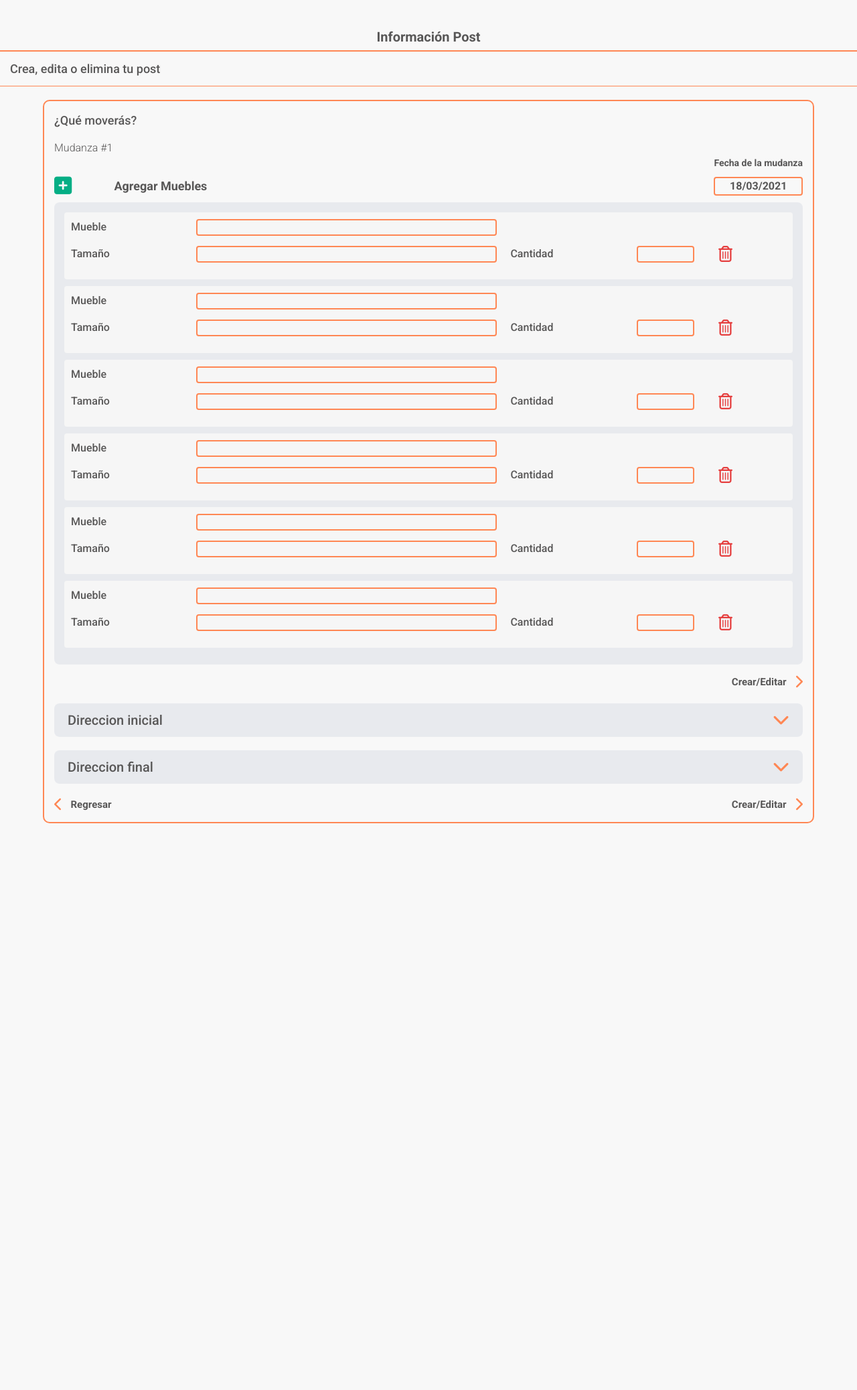
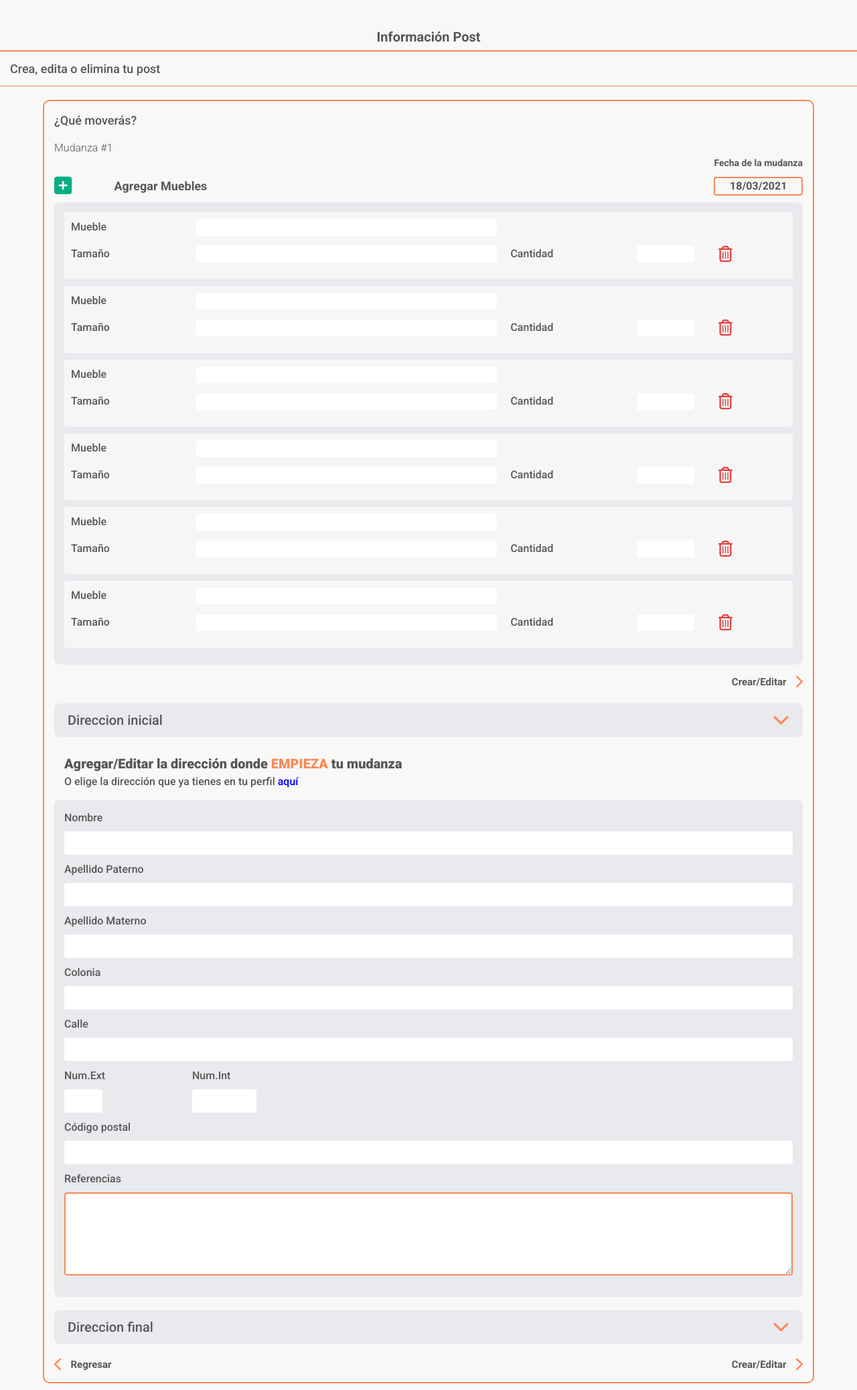
Before and after one commit to alepaez-dev/mudatec_proyecto, a Django app: page /usuario/perfil/post/ in a window 1280 px wide. Shown: the whole page at 67% size. Before the commit the page ends 1229 px from the top, so only its background shows below. Run offline with Django 3.2, Linux system fonts and the light colour scheme; some libraries are stand-ins or nearby versions.

Commit message:
quitando borders

```diff
--- a/mudatec/static/css/_usuario_perfil_post.scss
+++ b/mudatec/static/css/_usuario_perfil_post.scss
@@ -67,6 +67,7 @@
         margin-bottom: 10px;
         border-radius: 4px;
         padding: 10px;
+        background-color: $single-post-background-color;
         .item{
           width: 60%;
           p{
@@ -76,10 +77,13 @@
             height: 25px;
             width: 70%;
             border-radius: 4px;
-            border: 2px solid $primary-color;
             margin-right: 5px;
-            background-color: $single-post-background-color;
             padding: 3px;
+            border: none;
+            // border: 2px solid $primary-color;
+            &:hover{
+              border: 2px solid $primary-color;
+            }
           }
         }
         .tamano_cantidad{
@@ -95,8 +99,12 @@
               padding: 3px;
               margin-left: 8px;
               border-radius: 4px;
-              border: 2px solid $primary-color;
-              background-color: $single-post-background-color;
+              border: none;
+              // border: 2px solid $primary-color;
+              // background-color: $single-post-background-color;
+              &:hover{
+                border: 2px solid $primary-color;
+              }
             }
             i{
               font-size: 24px;
@@ -176,9 +184,12 @@
             input{
               padding: 3px;
               height: 35px;
-              border: 2px solid $primary-color;
               border-radius: 4px;
               width: 100%;
+              border: none;
+              &:hover{
+                border: 2px solid $primary-color;
+              }
             }
             textarea{
               width: 100%;
--- a/mudatec/static/css/style.css
+++ b/mudatec/static/css/style.css
@@ -516,6 +516,7 @@
   margin-bottom: 10px;
   border-radius: 4px;
   padding: 10px;
+  background-color: #F6F6F6;
 }
 
 .perfil_main .post_main .post-box .single-post .item {
@@ -530,10 +531,13 @@
   height: 25px;
   width: 70%;
   border-radius: 4px;
+  margin-right: 5px;
+  padding: 3px;
+  border: none;
+}
+
+.perfil_main .post_main .post-box .single-post .item input:hover {
   border: 2px solid #FF8754;
-  margin-right: 5px;
-  background-color: #F6F6F6;
-  padding: 3px;
 }
 
 .perfil_main .post_main .post-box .single-post .tamano_cantidad .cantidad {
@@ -551,8 +555,11 @@
   padding: 3px;
   margin-left: 8px;
   border-radius: 4px;
+  border: none;
+}
+
+.perfil_main .post_main .post-box .single-post .tamano_cantidad .cantidad input:hover {
   border: 2px solid #FF8754;
-  background-color: #F6F6F6;
 }
 
 .perfil_main .post_main .post-box .single-post .tamano_cantidad .cantidad i {
@@ -639,9 +646,13 @@
 .perfil_main .post_main .direcciones-desplazar .direcciones .direcciones_inputs .direccion-input input {
   padding: 3px;
   height: 35px;
-  border: 2px solid #FF8754;
   border-radius: 4px;
   width: 100%;
+  border: none;
+}
+
+.perfil_main .post_main .direcciones-desplazar .direcciones .direcciones_inputs .direccion-input input:hover {
+  border: 2px solid #FF8754;
 }
 
 .perfil_main .post_main .direcciones-desplazar .direcciones .direcciones_inputs .direccion-input textarea {
--- a/mudatec/templates/mudatec_app/usuario/post.html
+++ b/mudatec/templates/mudatec_app/usuario/post.html
@@ -141,7 +141,7 @@
         <p>Direccion inicial</p>
         <i class="fas fa-chevron-down"></i>
       </dir>
-      <div class="direcciones d-none">
+      <div class="direcciones d-block">
         <div class="direccion-texto">
           <p>Agregar/Editar la dirección donde <strong>EMPIEZA</strong> tu mudanza</p>
           <p>O elige la dirección que ya tienes en tu perfil <a href="#">aquí</a></p>
```
Also changed, not shown: 1 other file.
